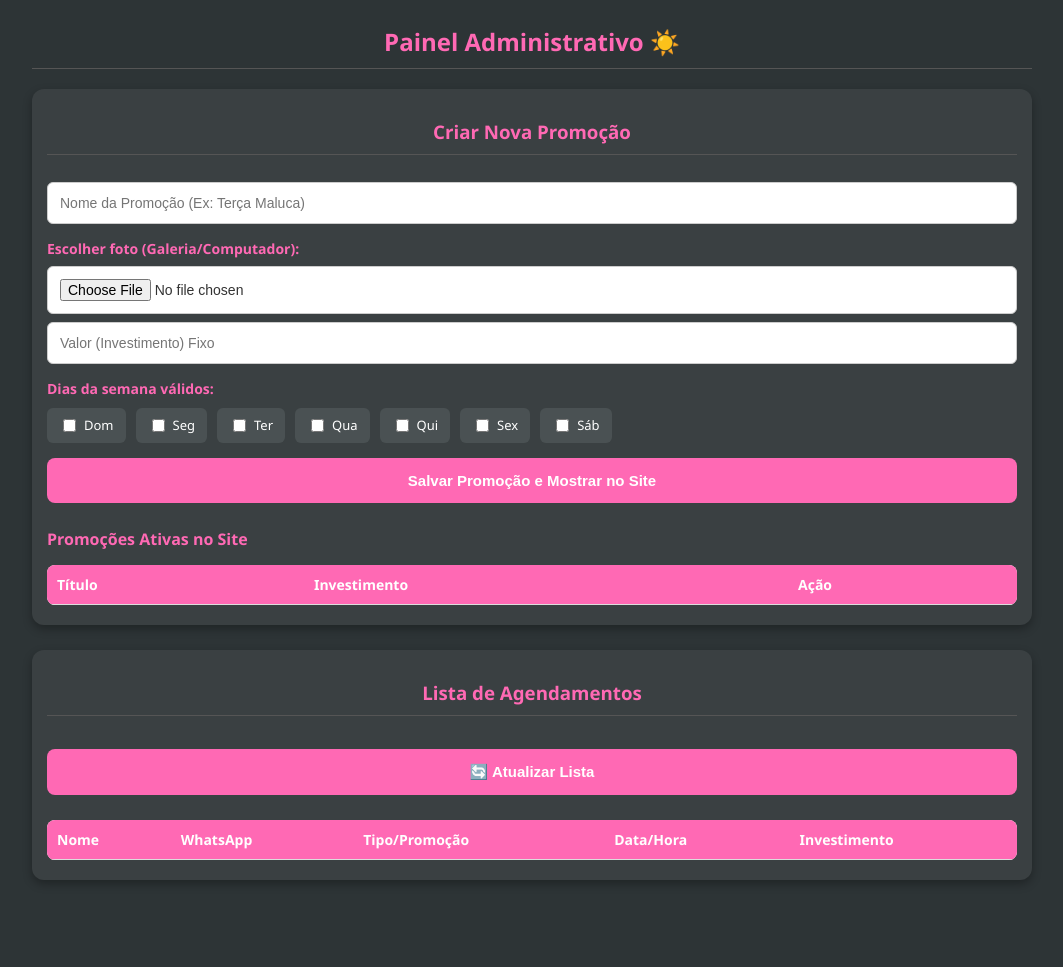
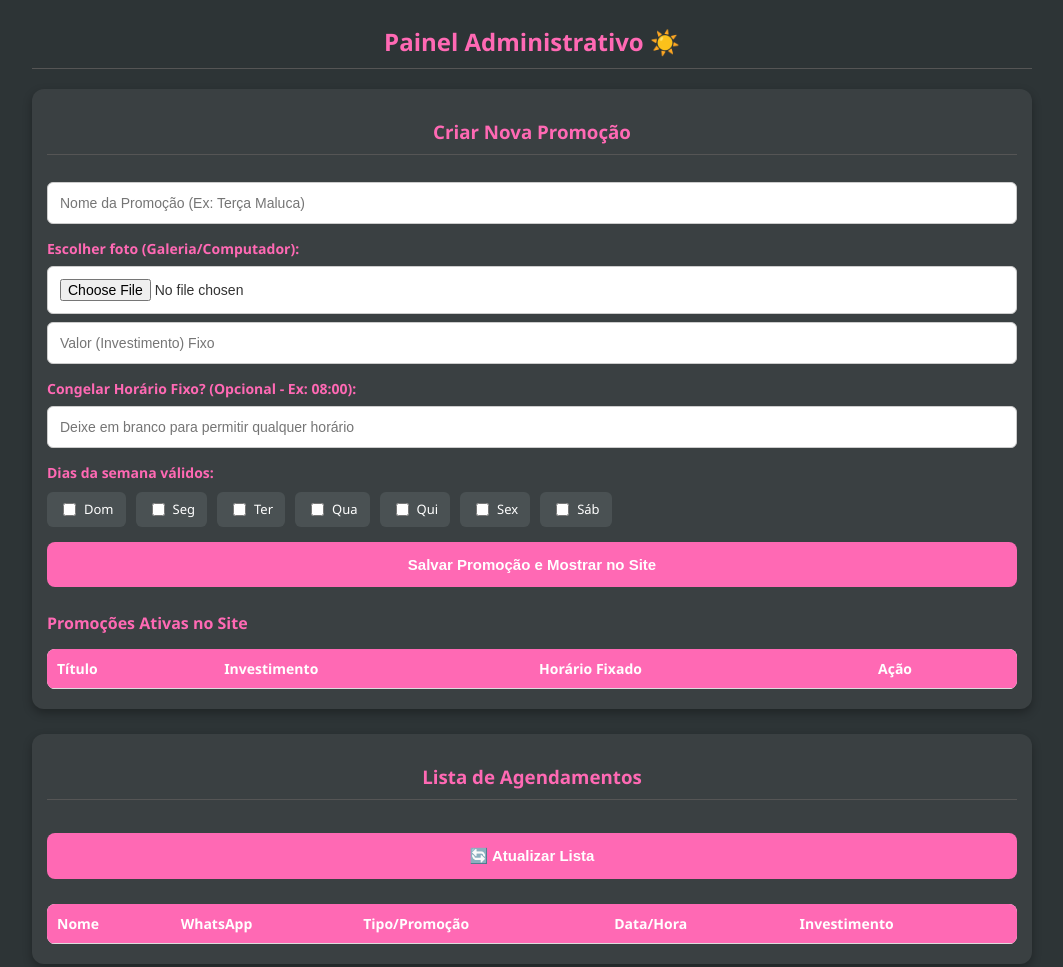
Before and after one commit to kauanbg/sistema-bronze, a website: page pauluzzi.html in a window 1280 px wide. Shown: the whole page, without its empty margins (108-1171 px from the left). Before the commit the page ends 920 px from the top, so only its background shows below. Drawn offline with Linux system fonts and the light colour scheme; no server answers.

Commit message:
pauluzzi.html

```diff
--- a/pauluzzi.html
+++ b/pauluzzi.html
@@ -47,6 +47,9 @@
 
                 <input type="number" id="precoPromo" placeholder="Valor (Investimento) Fixo" required>
 
+                <label style="margin-top: 15px; display:block; color:#ff69b4; font-size: 14px; font-weight: bold;">Congelar Horário Fixo? (Opcional - Ex: 08:00):</label>
+                <input type="text" id="horaFixaPromo" placeholder="Deixe em branco para permitir qualquer horário">
+
                 <p style="margin-bottom: 5px; color: #ff69b4; margin-top: 15px; font-size: 14px; font-weight: bold;">Dias da semana válidos:</p>
                 <div class="dias-checkbox">
                     <label><input type="checkbox" name="dias" value="0" data-nome="Dom"> Dom</label>
@@ -64,7 +67,7 @@
             <h4 style="margin-top: 25px; color: #ff69b4; margin-bottom: 5px;">Promoções Ativas no Site</h4>
             <div class="tabela-responsive">
                 <table>
-                    <thead><tr><th>Título</th><th>Investimento</th><th>Ação</th></tr></thead>
+                    <thead><tr><th>Título</th><th>Investimento</th><th>Horário Fixado</th><th>Ação</th></tr></thead>
                     <tbody id="tabelaPromos"></tbody>
                 </table>
             </div>
@@ -126,6 +129,7 @@
                 titulo: document.getElementById('tituloPromo').value,
                 foto: fotoBase64,
                 preco: document.getElementById('precoPromo').value,
+                horaFixa: document.getElementById('horaFixaPromo').value.trim(),
                 diasNum: diasNum,
                 dias: diasNomes
             };
@@ -156,6 +160,7 @@
                 tabela.innerHTML += `<tr>
                     <td>${p.titulo}</td>
                     <td>R$ ${p.preco}</td>
+                    <td>${p.horaFixa || 'Livre'}</td>
                     <td><button class="btn-apagar" onclick="apagarPromo('${p._id}')">Apagar</button></td>
                 </tr>`;
             });
```
